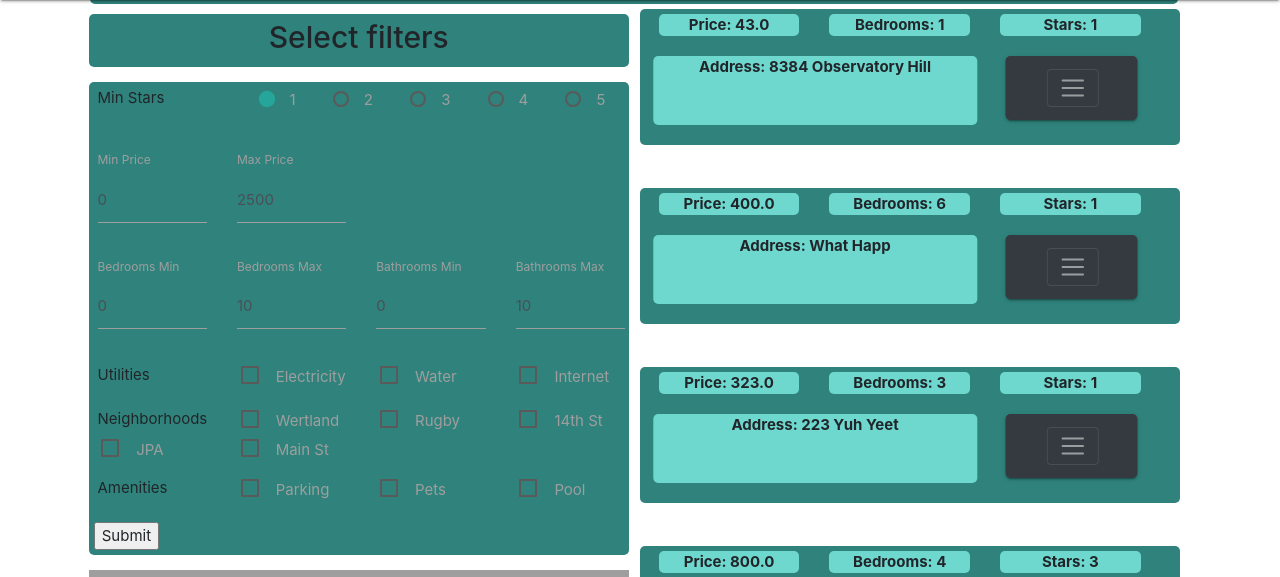
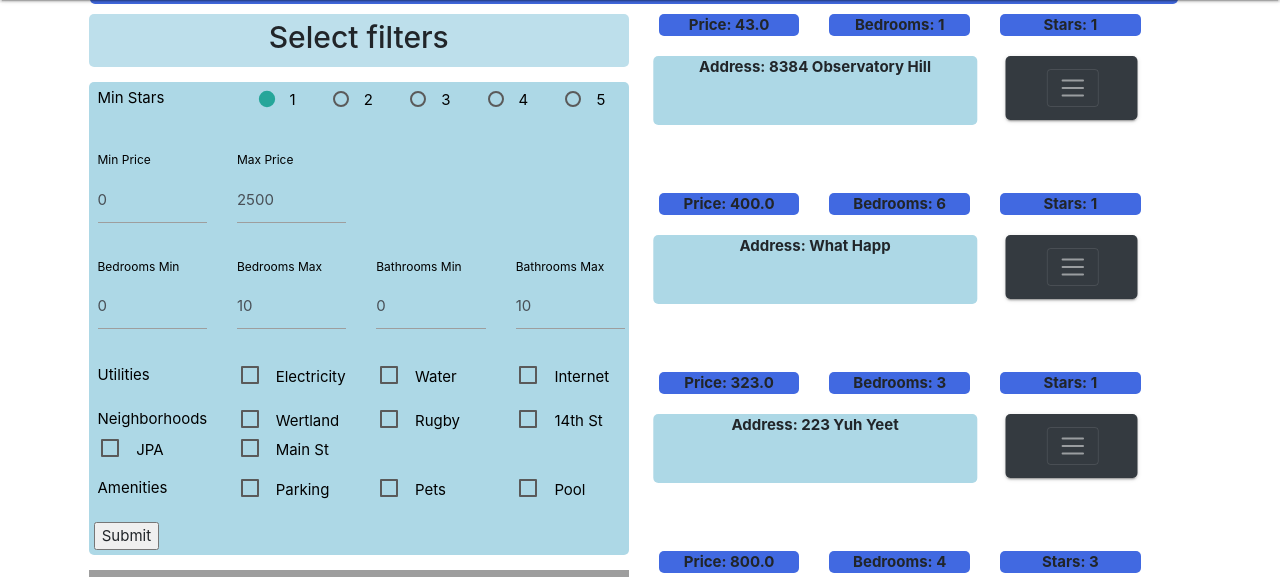
Before and after one commit to jperez913/Off-Grounds-Housing-App, a Django app: page / in a window 1280 px wide. Shown: the part 64-641 px from the top of the page. Run offline with Django 3.2, Linux system fonts and the light colour scheme; a user stored in the database is signed in; data comes from the database, SQL or seed files in the repository; both versions use the stored data as it was after the commit; some libraries are stand-ins or nearby versions; grey boxes are pictures that could not be loaded.

Commit message:
LocalMasterCommit (dont do anything with this prob)

```diff
--- a/housing_review/templates/housing_review/all_reviews.html
+++ b/housing_review/templates/housing_review/all_reviews.html
@@ -28,6 +28,12 @@
 * {
   box-sizing: border-box;
 }
+.form-group{
+  color : black;
+}
+label{
+  color: black;
+}
 
 .column {
   width: 750px;
@@ -43,7 +49,7 @@
 }
 
 .reviewForm {
-  background-color: rgb(47, 131, 124);
+  background-color: lightblue;
   border-radius: 5px;
   padding-top: 5px;
   padding-left: 5px;
@@ -51,7 +57,7 @@
 }
 
 .h1Wrapper {
-  background-color: rgb(47, 131, 124);
+  background-color: royalblue;
   border-radius: 5px;
   padding-top: 5px;
   padding-bottom: 5px;
@@ -63,7 +69,7 @@
 }
 
 .h2Wrapper {
-  background-color: rgb(47, 131, 124);
+  background-color: rgba(173, 216, 230, 0.802);
   border-radius: 5px;
   padding-top: 5px;
   padding-bottom: 5px;
@@ -78,13 +84,13 @@
 }
 
 .collapseClass {
-  background-color: rgb(47, 131, 124);
+  background-color: rgb(rgba(125, 209, 190, 0.347), green, blue);
   border-radius: 5px;
   text-align: center;
 }
 
 .rowElements {
-  background-color: rgb(110, 216, 207);
+  background-color: royalblue;
   border-radius: 5px;
   text-align: center;
   margin-left: 30px;
@@ -92,7 +98,7 @@
 }
 
 .rowElements2 {
-  background-color: rgb(110, 216, 207);
+  background-color: lightblue;
   border-radius: 5px;
   text-align: center;
 
```
Also changed, not shown: db.sqlite3.
